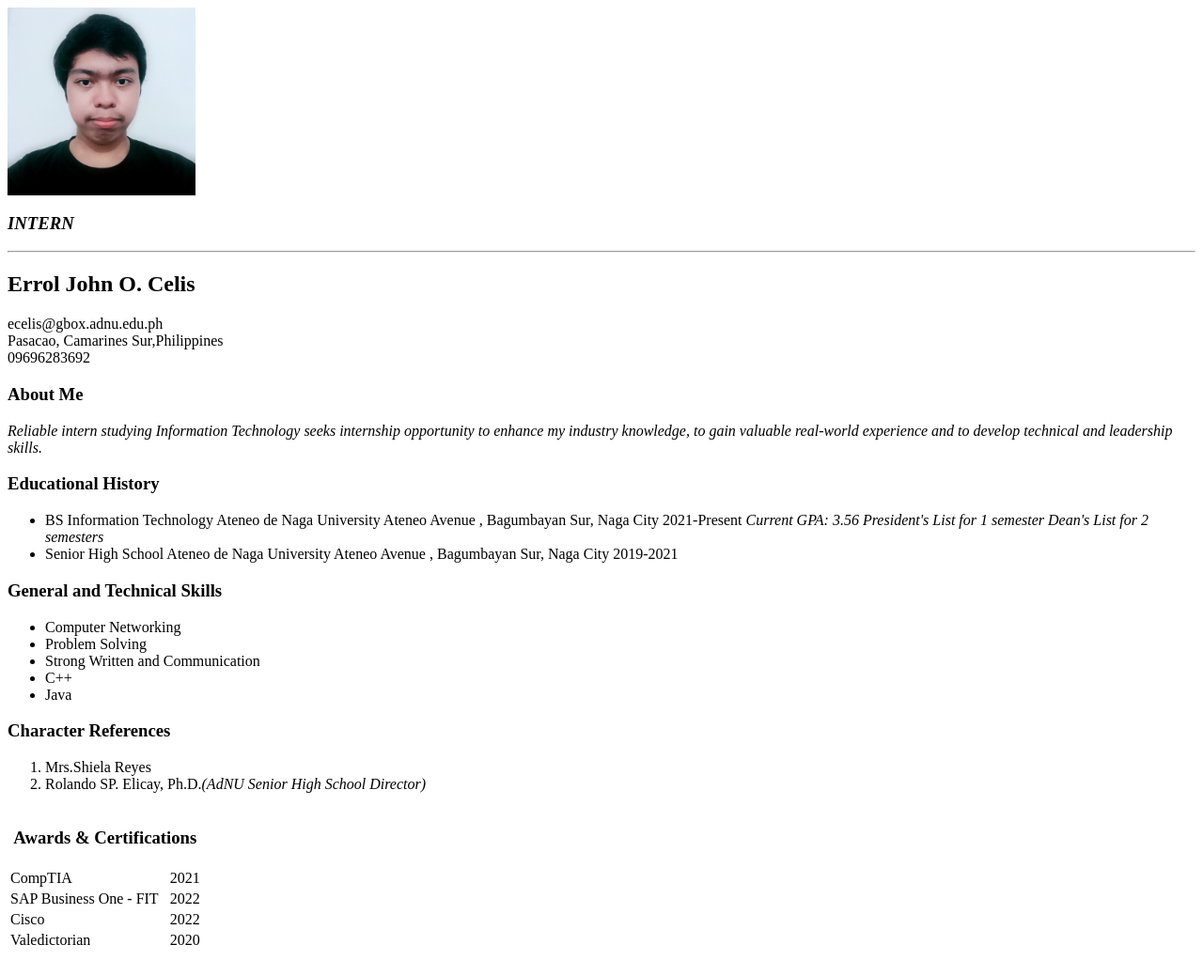
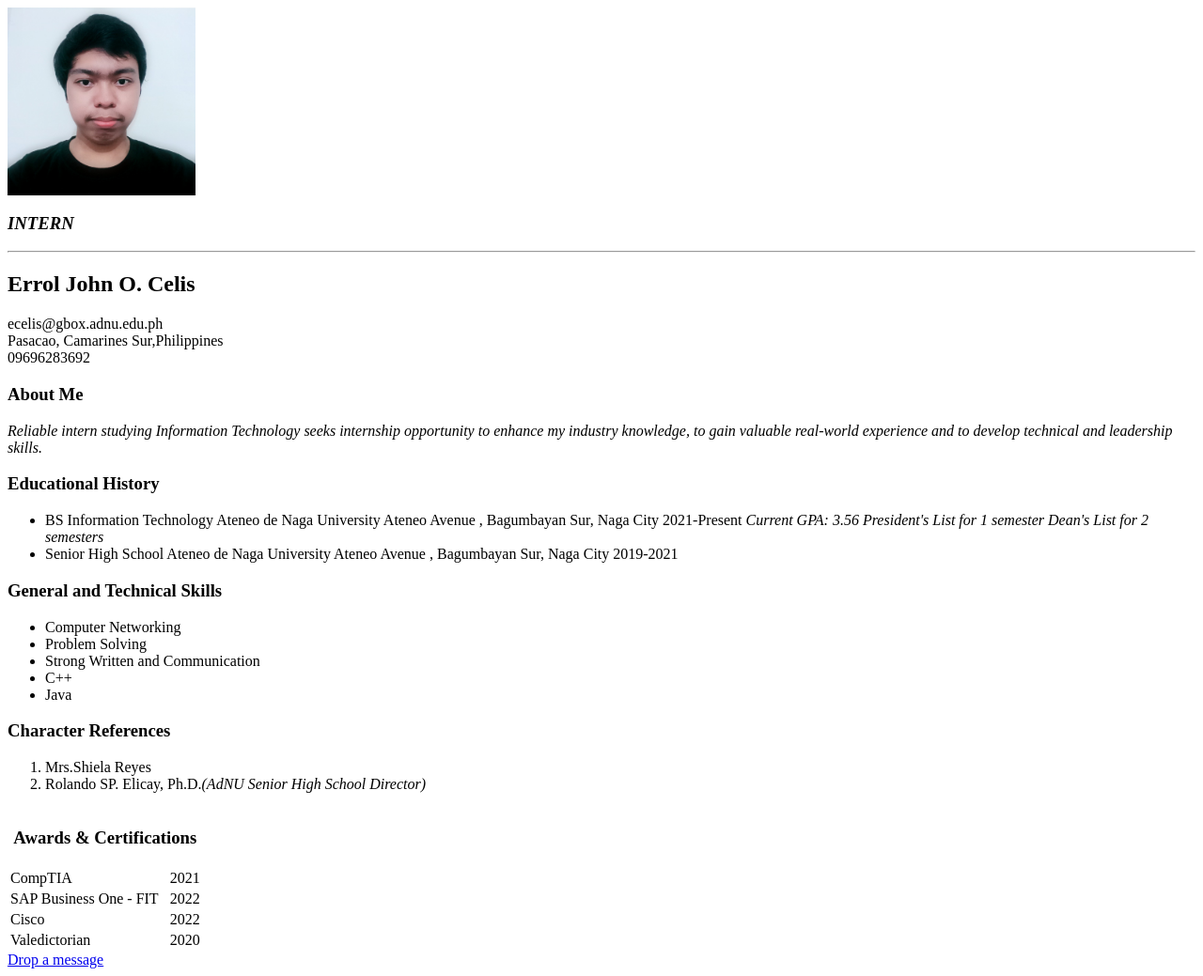
Before and after one commit to Errol13/Lab1_Celis, a plain HTML site: page index.html in a window 1280 px wide. Shown: the whole page at 94% size. Drawn offline with Linux system fonts and the light colour scheme.

Commit message:
Update index.html

```diff
--- a/index.html
+++ b/index.html
@@ -57,5 +57,6 @@ to gain valuable real-world experience and to develop technical and leadership s
 		<td>&nbsp;     2020</td>
 		</tr>
 </table>
+	<a href="https://errol13.github.io/Lab1_Celis/contact">Drop a message</a>
 </body>
 </html>
```
